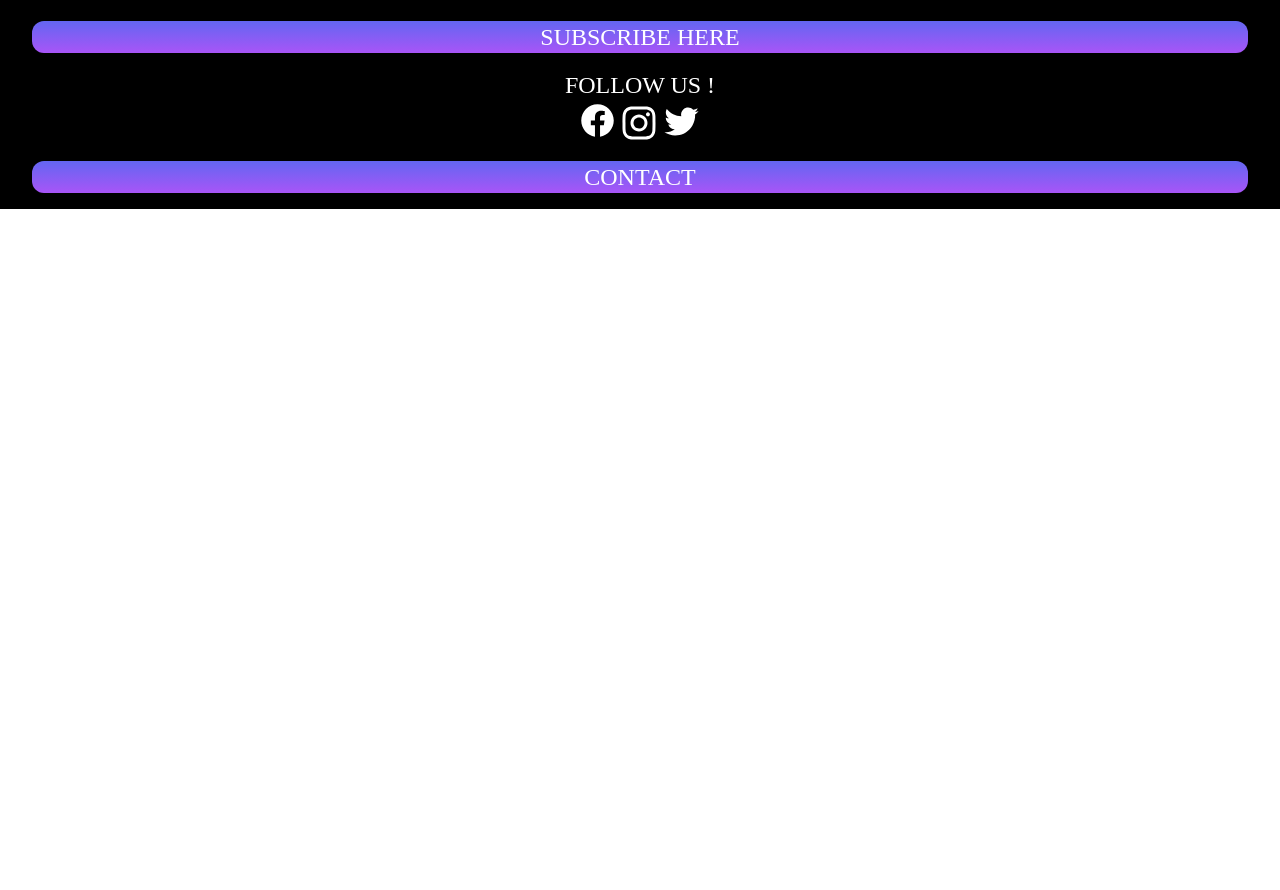
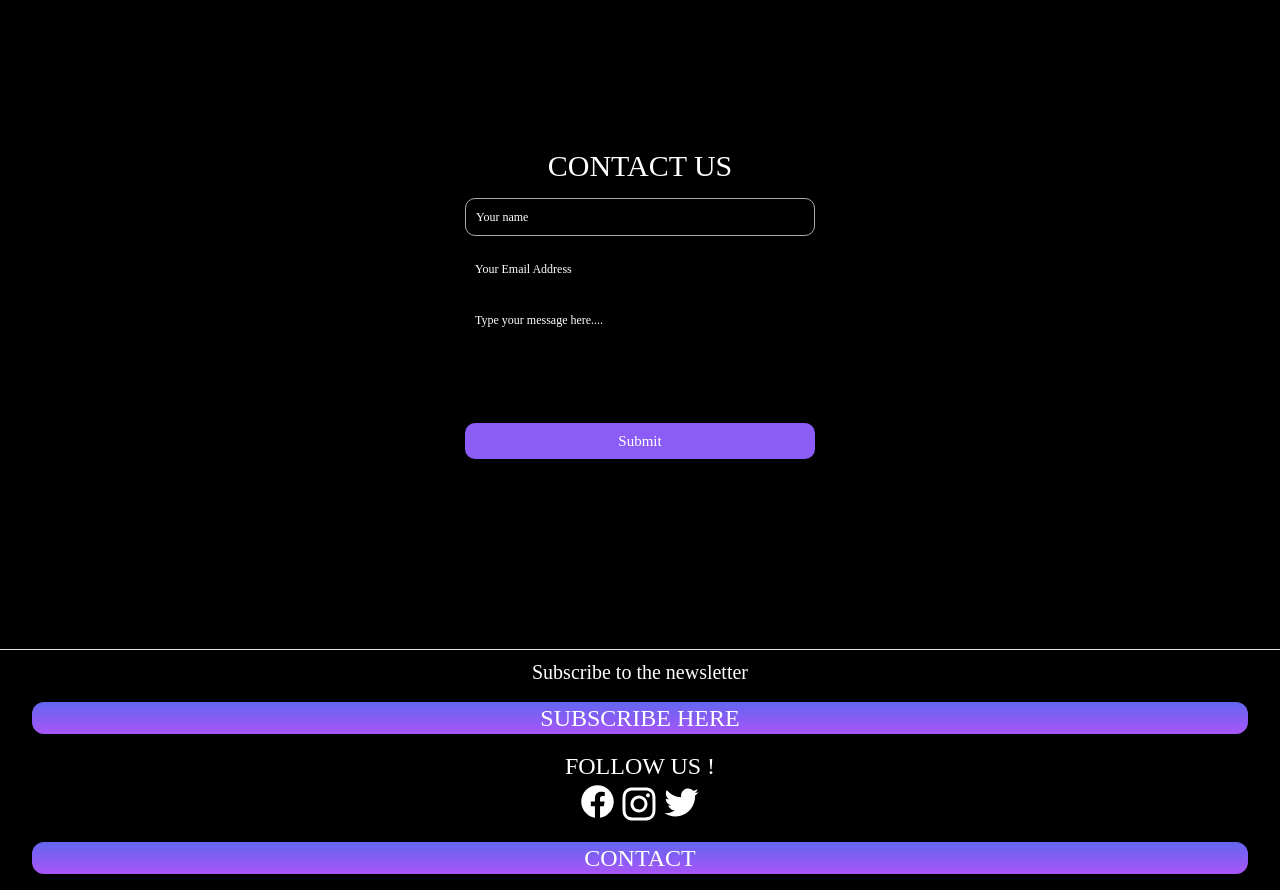
Before and after one commit to Uncelias/UE4203SAE, a Vue app: page /contact in a window 1280 px wide. Shown: the part 1225-2115 px from the top of the page. Before the commit the page ends 1434 px from the top, so only its background shows below. Built offline with nearby package versions, Linux system fonts and the light colour scheme.

Commit message:
formulaire de contact + initialisation page404

```diff
--- a/src/components/card.vue
+++ b/src/components/card.vue
@@ -14,7 +14,13 @@
     >
       <div class="block text-center">
         <p
-          class="not-italic mb-1 text-5xl font-inter font-bold text-indigo-500"
+          class="
+            not-italic
+            mb-1
+            text-5xl
+            font-space-age font-bold
+            text-indigo-500
+          "
         >
           PREMIUM
         </p>
--- a/src/components/card2.vue
+++ b/src/components/card2.vue
@@ -14,7 +14,13 @@
     >
       <div class="block text-center">
         <p
-          class="not-italic mb-1 text-5xl font-inter font-bold text-indigo-500"
+          class="
+            not-italic
+            mb-1
+            text-5xl
+            font-space-age font-bold
+            text-indigo-500
+          "
         >
           3 DAY
         </p>
--- a/src/components/card3.vue
+++ b/src/components/card3.vue
@@ -14,7 +14,13 @@
     >
       <div class="block text-center">
         <p
-          class="not-italic mb-1 text-5xl font-inter font-bold text-indigo-500"
+          class="
+            not-italic
+            mb-1
+            text-5xl
+            font-space-age font-bold
+            text-indigo-500
+          "
         >
           1 DAY
         </p>
--- a/src/components/card4.vue
+++ b/src/components/card4.vue
@@ -14,7 +14,13 @@
     >
       <div class="block text-center">
         <p
-          class="not-italic mb-1 text-5xl font-inter font-bold text-indigo-500"
+          class="
+            not-italic
+            mb-1
+            text-5xl
+            font-space-age font-bold
+            text-indigo-500
+          "
         >
           ONLINE
         </p>
--- a/src/router/index.js
+++ b/src/router/index.js
@@ -1,5 +1,7 @@
 import { createRouter, createWebHistory } from 'vue-router'
 import HomeView from '../views/HomeView.vue'
+import Contact from '../views/Contact.vue'
+import page404 from '../views/page404.vue'
 
 const router = createRouter({
   history: createWebHistory(import.meta.env.BASE_URL),
@@ -8,6 +10,16 @@ const router = createRouter({
       path: '/',
       name: 'home',
       component: HomeView
+    },
+    {
+      path: '/contact',
+      name: 'contact',
+      component: Contact
+    },
+    {
+      path: '/page404',
+      name: 'page404',
+      component: page404
     },
     {
       path: '/about',
--- /dev/null
+++ b/src/views/Contact.vue
@@ -0,0 +1,224 @@
+<template>
+  <div class="container">
+    <form id="contact" action="" method="post">
+      <h3 class="font-space-age text-center text-white">CONTACT US</h3>
+      <fieldset>
+        <input
+          placeholder="Your name"
+          type="text"
+          tabindex="1"
+          required
+          autofocus
+          class="font-space-age"
+        />
+      </fieldset>
+      <fieldset>
+        <input
+          placeholder="Your Email Address"
+          type="email"
+          tabindex="2"
+          required
+        />
+      </fieldset>
+      <fieldset>
+        <textarea
+          placeholder="Type your message here...."
+          tabindex="5"
+          required
+        ></textarea>
+      </fieldset>
+      <fieldset>
+        <button
+          name="submit"
+          type="submit"
+          id="contact-submit"
+          data-submit="...Sending"
+        >
+          Submit
+        </button>
+      </fieldset>
+    </form>
+  </div>
+</template>
+
+<script >
+import card from "../components/card.vue";
+import card2 from "../components/card2.vue";
+import card3 from "../components/card3.vue";
+import card4 from "../components/card4.vue";
+import footer1 from "../components/footer.vue";
+import searchBar from "../components/searchbar.vue";
+import header1 from "../components/header1.vue";
+import menu from "../components/menu.vue";
+import searchlocation from "../components/searchlocation.vue";
+import pagebar from "../components/pagebar.vue";
+import menuicon from "../components/icones/menuicon.vue";
+import titrepage from "../components/titrepage.vue";
+import imghead from "../components/imghead.vue";
+import btnfoot from "../components/btn_foot.vue";
+import facebook from "../components/icones/facebook.vue";
+import instagram from "../components/icones/instagram.vue";
+import twitter from "../components/icones/twitter.vue";
+
+export default {
+  name: "App",
+  components: {
+    card,
+    card2,
+    card3,
+    card4,
+    footer1,
+    searchBar,
+    header1,
+    titrepage,
+    menu,
+    imghead,
+    searchlocation,
+    pagebar,
+    menuicon,
+    btnfoot,
+    facebook,
+    instagram,
+    twitter,
+  },
+};
+</script>
+
+<style scoped>
+* {
+  margin: 0;
+  padding: 0;
+  box-sizing: border-box;
+  -webkit-box-sizing: border-box;
+  -moz-box-sizing: border-box;
+  -webkit-font-smoothing: antialiased;
+  -moz-font-smoothing: antialiased;
+  -o-font-smoothing: antialiased;
+  font-smoothing: antialiased;
+  text-rendering: optimizeLegibility;
+}
+
+.container {
+  max-width: 400px;
+  width: 100%;
+  margin: 0 auto;
+  position: relative;
+}
+
+#contact input[type="text"],
+#contact input[type="email"],
+#contact input[type="tel"],
+#contact input[type="url"],
+#contact textarea,
+#contact button[type="submit"] {
+  font: 400 12px/16px "Space Age";
+}
+
+#contact {
+  background: #000000;
+  padding: 25px;
+  margin: 150px 0;
+  box-shadow: 0 0 20px 0 rgba(0, 0, 0, 0.2), 0 5px 5px 0 rgba(0, 0, 0, 0.24);
+}
+
+#contact h3 {
+  display: block;
+  font-size: 30px;
+  font-weight: 300;
+  margin-bottom: 10px;
+}
+
+#contact h4 {
+  margin: 5px 0 15px;
+  display: block;
+  font-size: 13px;
+  font-weight: 400;
+}
+
+fieldset {
+  border: medium none !important;
+  margin: 0 0 10px;
+  min-width: 100%;
+  padding: 0;
+  width: 100%;
+}
+
+#contact input[type="text"],
+#contact input[type="email"],
+#contact input[type="tel"],
+#contact input[type="url"],
+#contact textarea {
+  width: 100%;
+  border-radius: 10px;
+  background: #000;
+  margin: 0 0 5px;
+  padding: 10px;
+}
+
+#contact input[type="text"]:hover,
+#contact input[type="email"]:hover,
+#contact input[type="tel"]:hover,
+#contact input[type="url"]:hover,
+#contact textarea:hover {
+  -webkit-transition: border-color 0.3s ease-in-out;
+  -moz-transition: border-color 0.3s ease-in-out;
+  transition: border-color 0.3s ease-in-out;
+  border-radius: 10px;
+}
+
+#contact textarea {
+  height: 100px;
+  max-width: 100%;
+  resize: none;
+}
+
+#contact button[type="submit"] {
+  cursor: pointer;
+  width: 100%;
+  border: none;
+  background: #8b5cf6;
+  color: #fff;
+  margin: 0 0 5px;
+  padding: 10px;
+  font-size: 15px;
+  border-radius: 10px;
+  font-family: Space Age;
+}
+
+#contact button[type="submit"]:hover {
+  background: #5c9ff6;
+  -webkit-transition: background 0.3s ease-in-out;
+  -moz-transition: background 0.3s ease-in-out;
+  transition: background-color 0.3s ease-in-out;
+}
+
+#contact button[type="submit"]:active {
+  box-shadow: inset 0 1px 3px rgba(0, 0, 0, 0.5);
+}
+
+.copyright {
+  text-align: center;
+}
+
+#contact input:focus,
+#contact textarea:focus {
+  outline: 0;
+  border: 1px solid #aaa;
+}
+
+::-webkit-input-placeholder {
+  color: #fff;
+}
+
+:-moz-placeholder {
+  color: #fff;
+}
+
+::-moz-placeholder {
+  color: #fff;
+}
+
+:-ms-input-placeholder {
+  color: #fff;
+}
+</style>
--- /dev/null
+++ b/src/views/page404.vue
@@ -0,0 +1,45 @@
+<template>
+  <p class="bg-white">Test</p>
+</template>
+<script >
+import card from "../components/card.vue";
+import card2 from "../components/card2.vue";
+import card3 from "../components/card3.vue";
+import card4 from "../components/card4.vue";
+import footer1 from "../components/footer.vue";
+import searchBar from "../components/searchbar.vue";
+import header1 from "../components/header1.vue";
+import menu from "../components/menu.vue";
+import searchlocation from "../components/searchlocation.vue";
+import pagebar from "../components/pagebar.vue";
+import menuicon from "../components/icones/menuicon.vue";
+import titrepage from "../components/titrepage.vue";
+import imghead from "../components/imghead.vue";
+import btnfoot from "../components/btn_foot.vue";
+import facebook from "../components/icones/facebook.vue";
+import instagram from "../components/icones/instagram.vue";
+import twitter from "../components/icones/twitter.vue";
+
+export default {
+  name: "App",
+  components: {
+    card,
+    card2,
+    card3,
+    card4,
+    footer1,
+    searchBar,
+    header1,
+    titrepage,
+    menu,
+    imghead,
+    searchlocation,
+    pagebar,
+    menuicon,
+    btnfoot,
+    facebook,
+    instagram,
+    twitter,
+  },
+};
+</script>
```
